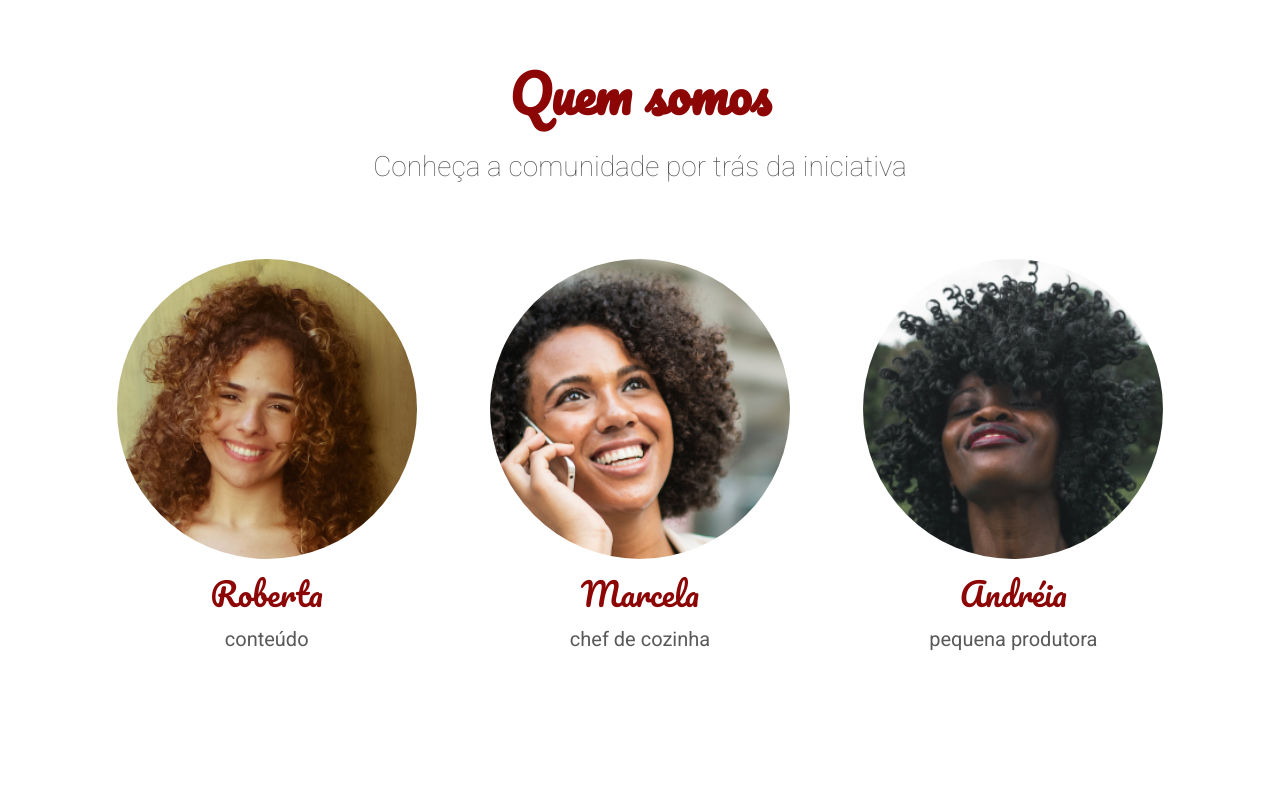
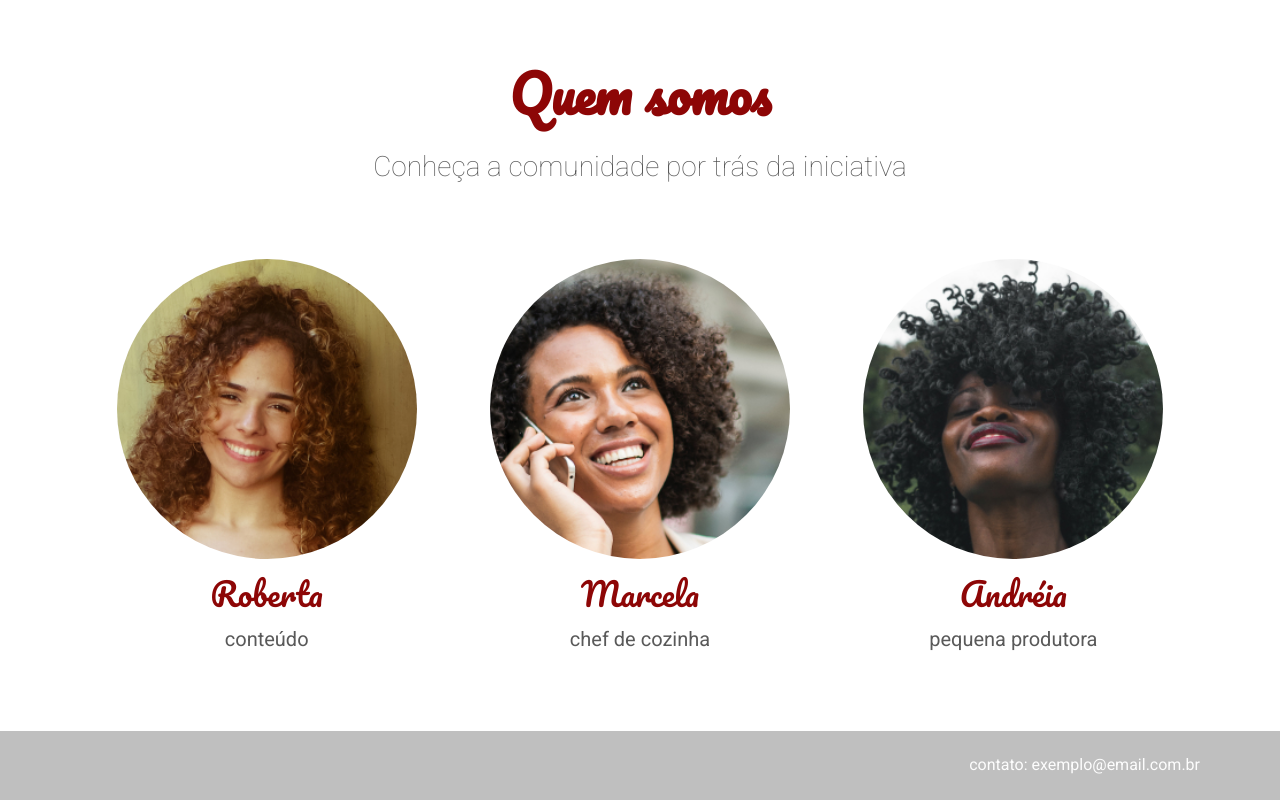
Before and after one commit to TBrZCientista/arquitetura-css-assets, a plain HTML site: page index.html in a window 1280 px wide. Shown: the part 2200-3000 px from the top of the page. Before the commit the page ends 2931 px from the top, so only its background shows below. Drawn offline with Linux system fonts and the light colour scheme.

Commit message:
criando o rodapé

```diff
--- /dev/null
+++ b/assets/css/rodape.css
@@ -0,0 +1,7 @@
+.rodape {
+    background: #bfbfbf;
+    color: #fdfdfd;
+    text-align: right;
+    padding: 1.5625rem 5rem;
+    text-transform: lowercase;
+}
--- a/index.html
+++ b/index.html
@@ -33,6 +33,7 @@
         <link href="./assets/css/pessoa/pessoa-imagem.css" rel="stylesheet">
         <link href="./assets/css/pessoa/pessoa-nome.css" rel="stylesheet">
         <link href="./assets/css/pessoa/pessoa-funcao.css" rel="stylesheet">
+        <link href="./assets/css/rodape.css" rel="stylesheet">
     </head>
     <body>
         <header class="cabecalho">
@@ -148,4 +149,7 @@
             </div>
         </section>
     </body>
+    <footer class="rodape">
+        Contato: exemplo@email.com.br
+    </footer>
 </html>
```
